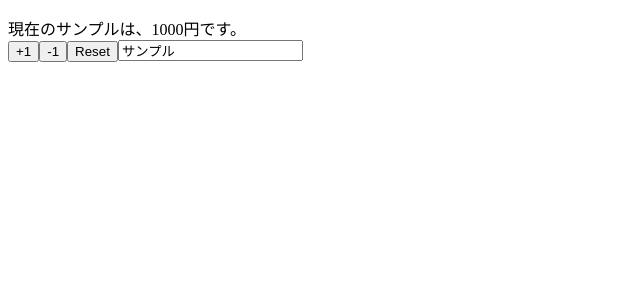
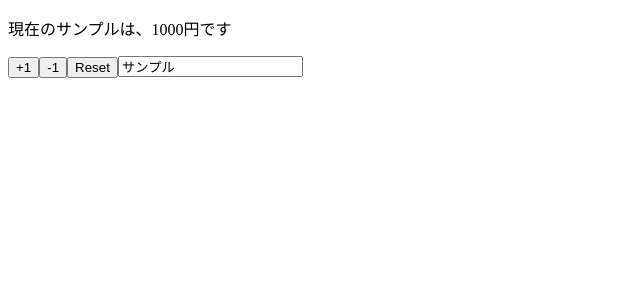
Before and after one commit to kc0914/react-hooks-101, a React (Create React App) app: page / in a window 1280 px wide. Shown: the top 300 px of the page, without its empty margins (0-640 px from the left). Built offline with nearby package versions, Linux system fonts and the light colour scheme.

Commit message:
useState

```diff
--- a/src/App.js
+++ b/src/App.js
@@ -1,13 +1,26 @@
-import React, { useState } from "react";
+import React, { useEffect, useState } from "react";
 
 const App = (props) => {
   const [state, setState] = useState(props);
   const { name, price } = state;
 
+  useEffect(() => {
+    console.log("This is like componentDidMount or componentDidUpdate.");
+  });
+
+  useEffect(() => {
+    console.log("This is like componentDidMount");
+  }, []);
+
+  useEffect(() => {
+    console.log("This is Callbackis for name only");
+  }, [name]);
+
   return (
     <>
       <p>
-        現在の{name}は、{price}円です。
+        現在の{name}は、{price}円です
+      </p>
       <div>
         <button onClick={() => setState({ ...state, price: price + 1 })}>
           +1
@@ -21,7 +34,6 @@ const App = (props) => {
           onChange={(e) => setState({ ...state, name: e.target.value })}
         />
       </div>
-      </p>
     </>
   );
 };
```
Lines whose indentation alone changed are shown as unchanged.
